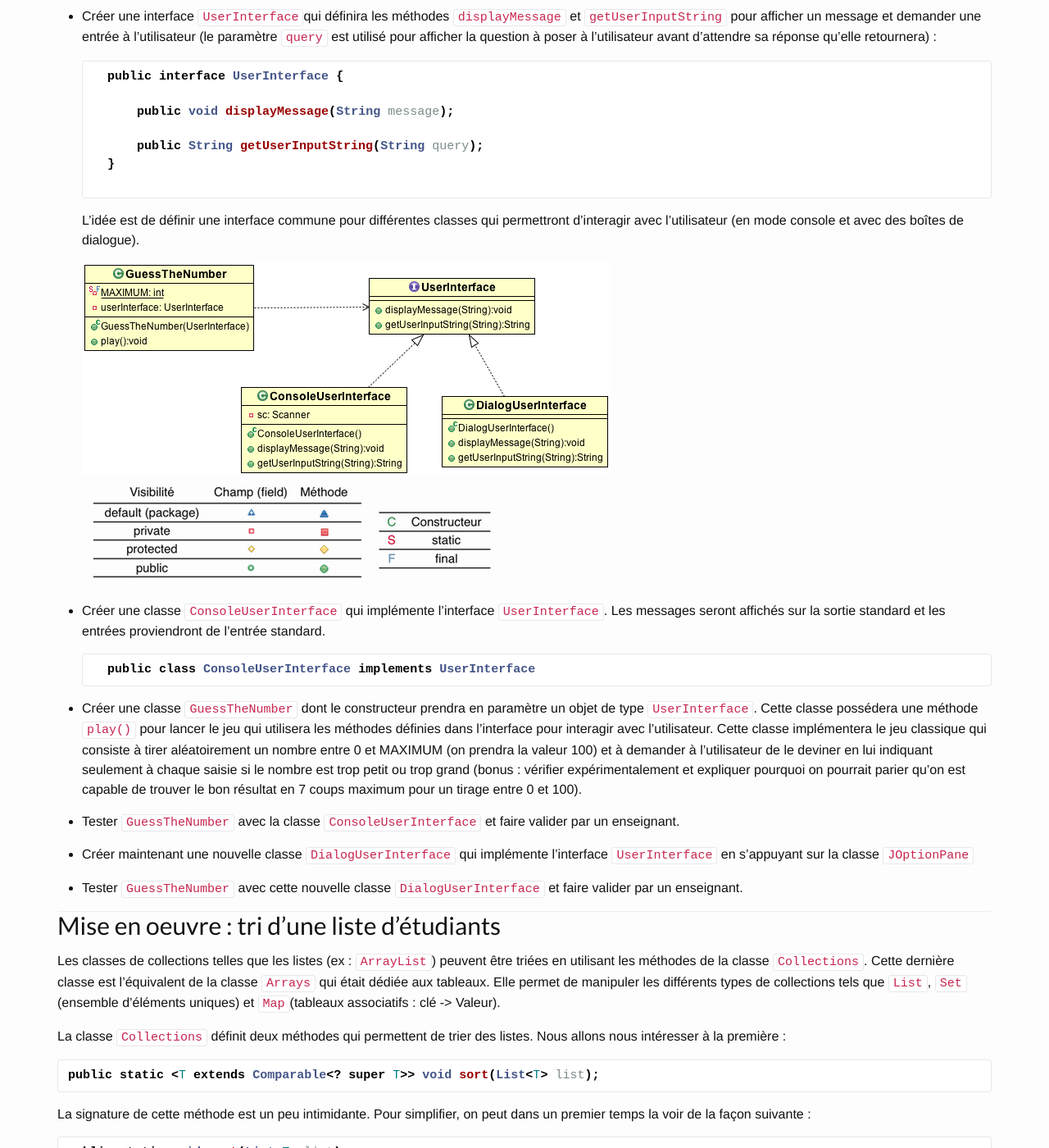
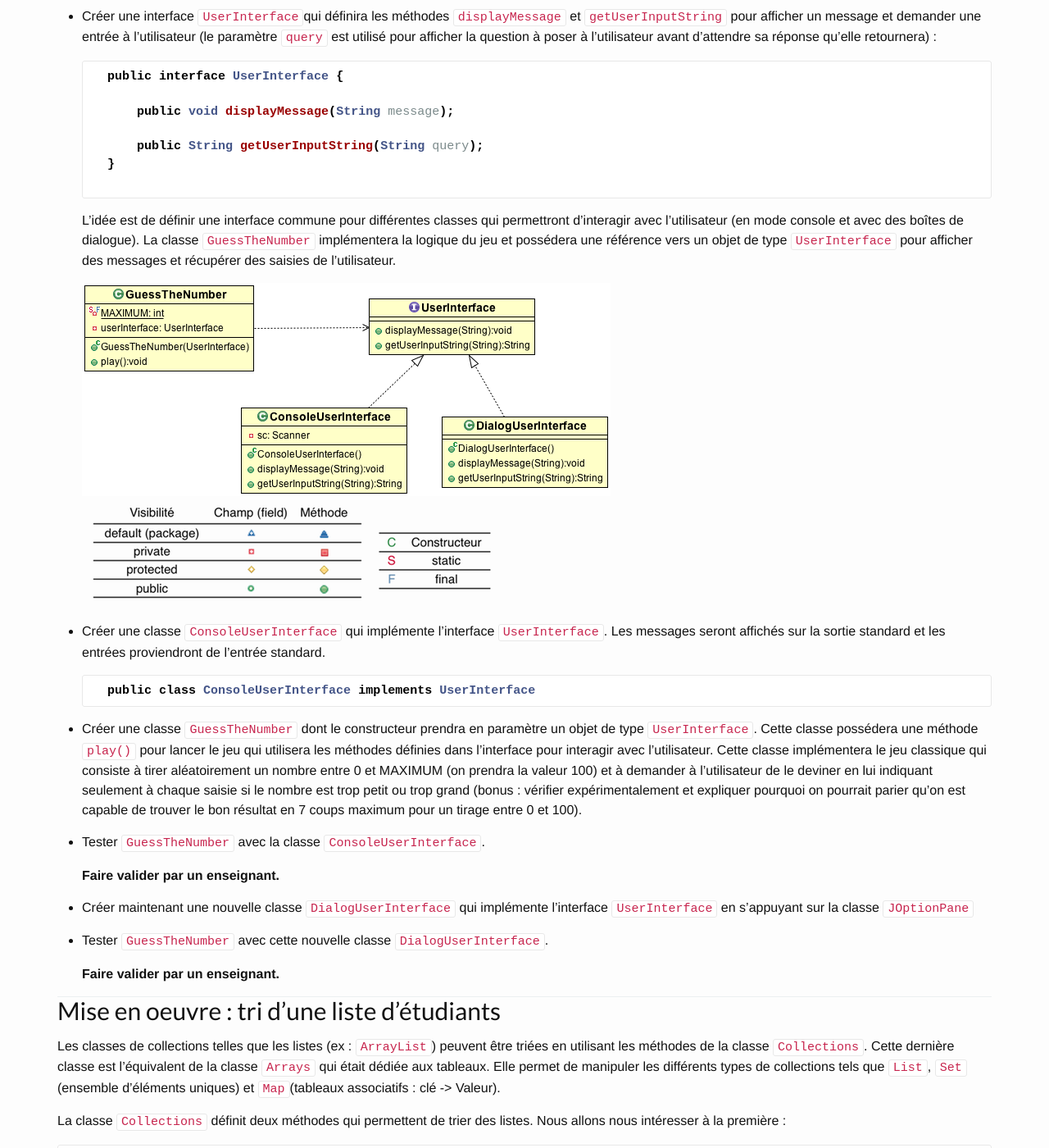
Before and after one commit to geiilyon/geiilyon.github.io, a Jekyll site: the page built from _collection_enonces/tp3.md, in a window 1280 px wide and 1400 px high, scrolled down 1146 px. Shown: the whole window at 82% size. Built offline with Jekyll 4.4.1, drawn with Linux system fonts in a browser that asks for light colours; nearby versions of some CDN libraries; Markdown is read by kramdown in place of the engine named in the settings.

Commit message:
Précisions sur GuessTheNumber et mise en gras validations

````diff
--- a/_collection_enonces/tp3.md
+++ b/_collection_enonces/tp3.md
@@ -45,7 +45,7 @@
 
     ```
 
-    L'idée est de définir une interface commune pour différentes classes qui permettront d'interagir avec l'utilisateur (en mode console et avec des boîtes de dialogue).
+    L'idée est de définir une interface commune pour différentes classes qui permettront d'interagir avec l'utilisateur (en mode console et avec des boîtes de dialogue). La classe `GuessTheNumber` implémentera la logique du jeu et possédera une référence vers un objet de type `UserInterface` pour afficher des messages et récupérer des saisies de l'utilisateur.
 
     ![GuessTheNumberClassDiagram](/img/GuessTheNumber.png)
     ![Legende Eclispe UML](/img/EclipseUmlLegend.png)
@@ -241,7 +245,7 @@
 
     * Remarque : le compilateur Java impose la gestion des exceptions pour les exceptions qui héritent de la super-classe `Exception` sauf  la branche qui hérite de `RuntimeException`
 
-* Faire valider par un enseignant.
+    **Faire valider par un enseignant.**
 
 
 ---
@@ -286,6 +290,6 @@
 
 * Créer les sous-classes de `CoffeeMachineState` permettant d'assurer le bon fonctionnement de la cafetière selon le diagramme ci-dessous. En fonction du nombre de tasses, la transitione entre l'état `CoffeeMachinePrepareState` et l'état `CoffeeMachineHeatingState` se fera à l'aide d'une temporisation de 6 ou 12 secondes selon le nombre de tasses choisies. La temporisation sera gérée à l'aide de la classe `Timer` du package `javax.swing`.
 
-* Faire valider par un enseignant.
+    **Faire valider par un enseignant.**
 
 * Créer une archive (zip) contenant les fichiers sources de votre application dont le nom utilisera le format : G40x_NomDeFamille_Sensespresso.zip. Déposer cette archive sous SPIRAL dans la zone de dépôt Sensespresso v1 du module MC-POO.
````
Also changed, not shown: other parts of _collection_enonces/tp3.md (+6 -2 lines).
